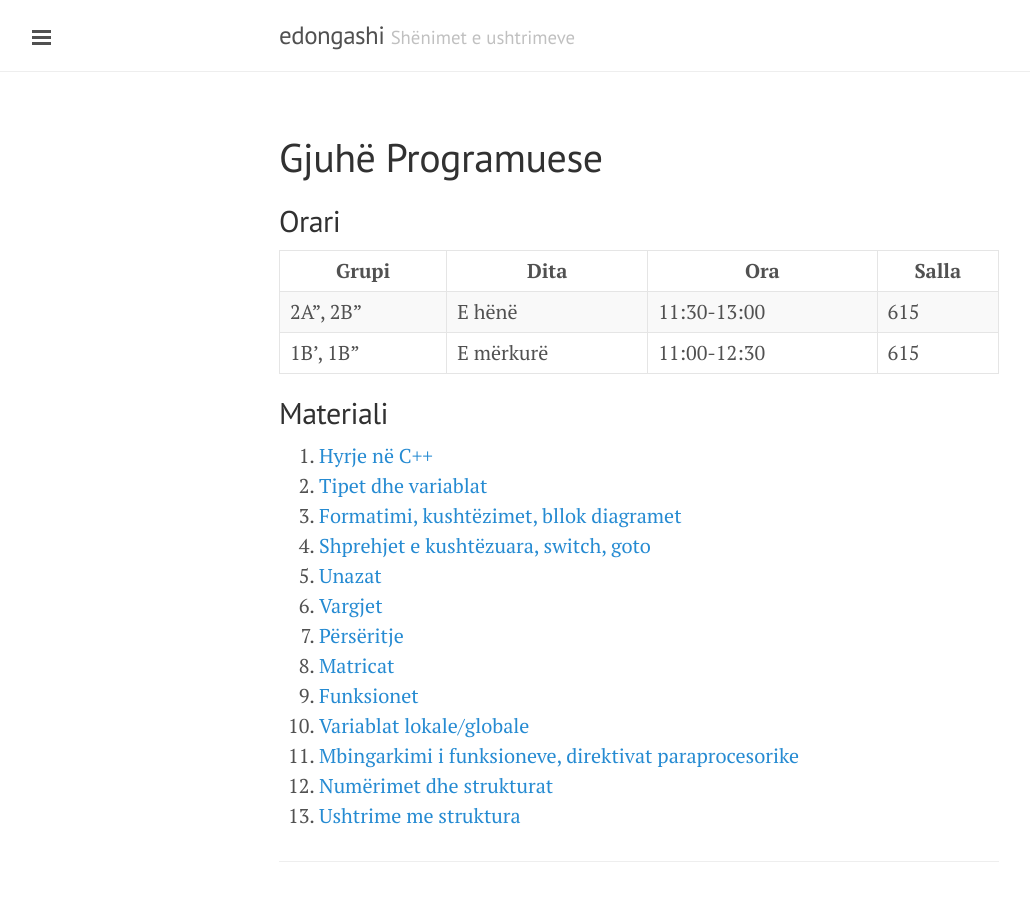
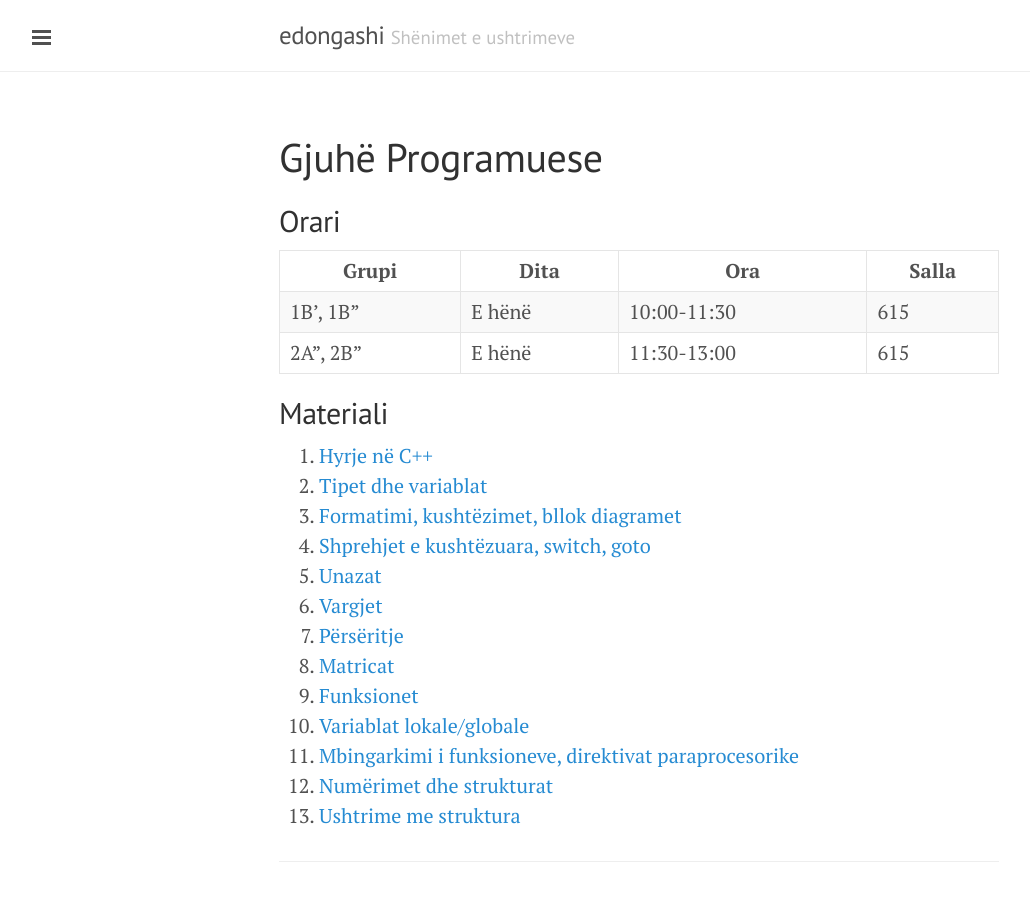
Before and after one commit to edongashi/edongashi.github.io, a Jekyll site: the page built from lendet/gjuhe-programuese/index.md, in a window 1280 px wide and 900 px high. Shown: the whole window, without its empty margins (1-1031 px from the left). Built offline with Jekyll 4.4.1, drawn with Linux system fonts in a browser that asks for light colours; our own code applies the rules of GitHub Pages for plain Markdown files; formulas are drawn with MathJax 3.

Commit message:
Update index.md

```diff
--- a/lendet/gjuhe-programuese/index.md
+++ b/lendet/gjuhe-programuese/index.md
@@ -11,8 +11,8 @@ suppresshooks: true
 
 | Grupi    | Dita      | Ora         | Salla |
 | -------- | --------- | ----------- | ----- |
+| 1B', 1B" | E hënë    | 10:00-11:30 | 615   |
 | 2A", 2B" | E hënë    | 11:30-13:00 | 615   |
-| 1B', 1B" | E mërkurë | 11:00-12:30 | 615   |
 
 ## Materiali
 
```
